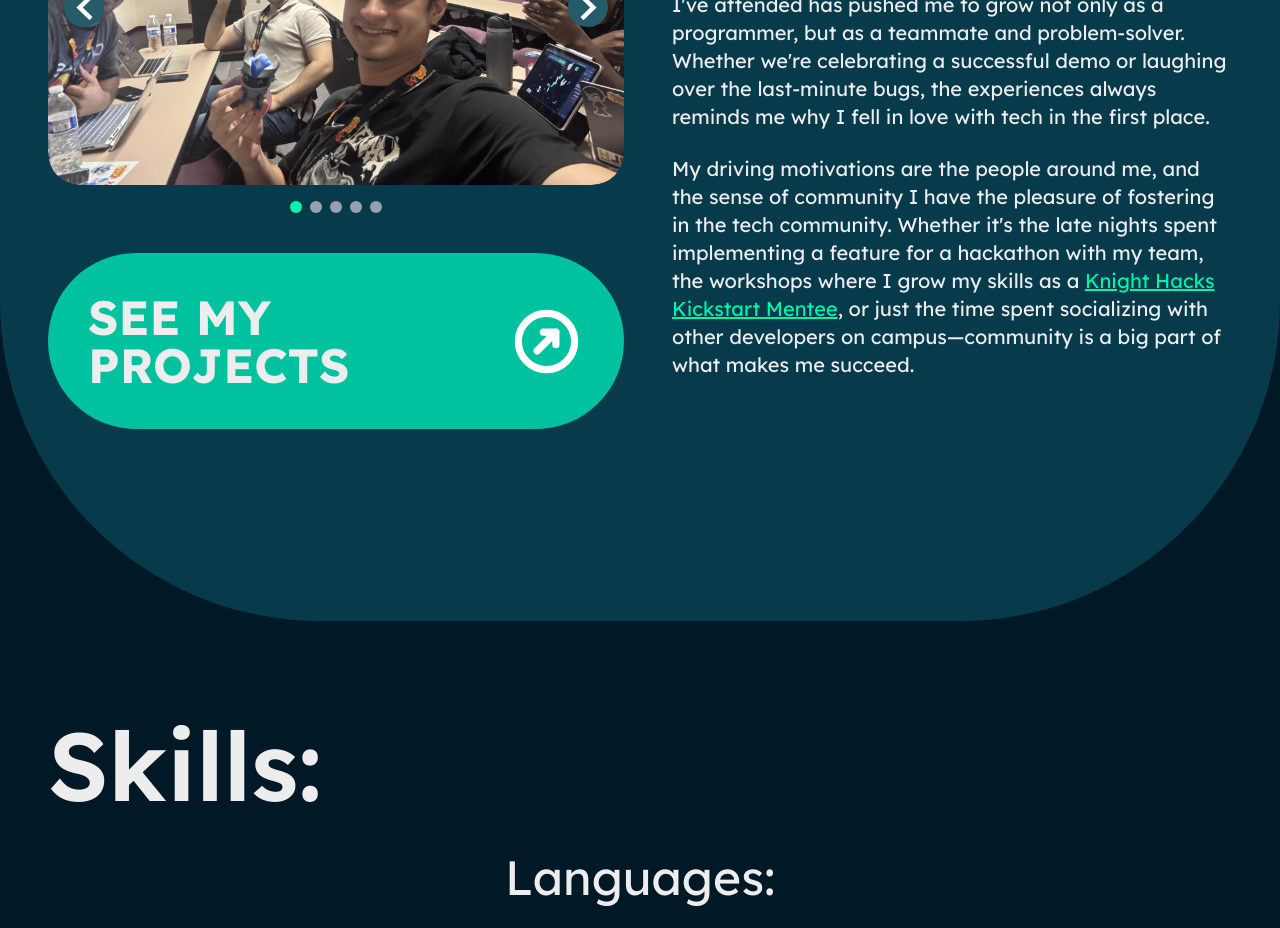
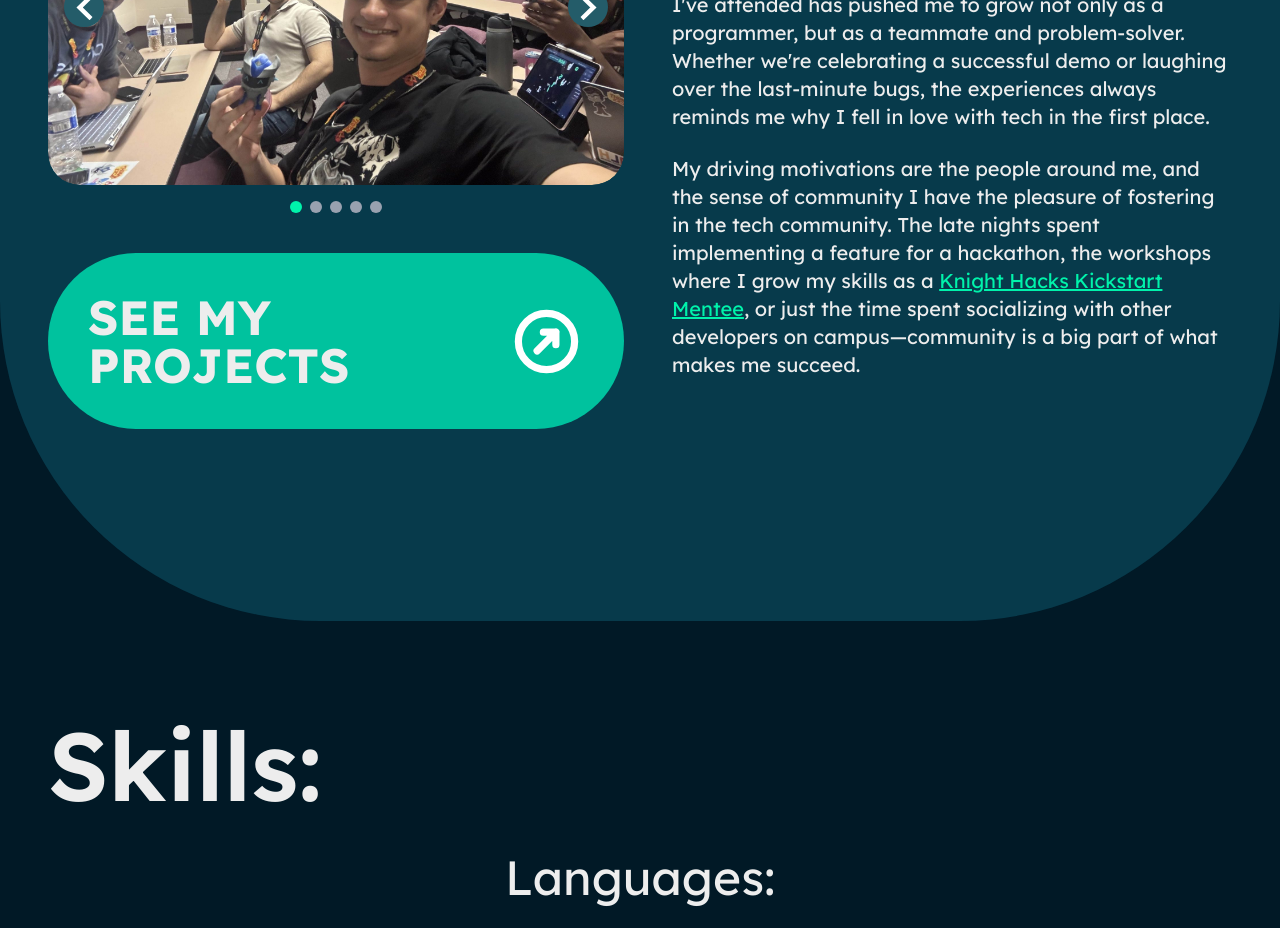
Before and after one commit to evans-christian2004/port, a Next.js app: page / in a window 1280 px wide. Shown: the part 2120-3048 px from the top of the page. Built offline with nearby package versions, Linux system fonts and the light colour scheme.

Commit message:
Update CommunitySection.tsx

```diff
--- a/src/app/components/sections/CommunitySection.tsx
+++ b/src/app/components/sections/CommunitySection.tsx
@@ -48,8 +48,8 @@ const CommunitySection = () => {
                 </p>
                 <p className='text-sm sm:text-xl pt-6'>
                   My driving motivations are the people around me, and the sense of community I have
-                  the pleasure of fostering in the tech community. Whether it&apos;s the late nights spent implementing a
-                  feature for a hackathon with my team, the workshops where I grow my skills as
+                  the pleasure of fostering in the tech community. The late nights spent implementing a
+                  feature for a hackathon, the workshops where I grow my skills as
                   a <Link href="/experience" className="text-primary-500 underline">Knight Hacks Kickstart Mentee</Link>,
                   or just the time spent socializing with other developers on campus—community is a big part of what makes me succeed.
                 </p>
```
